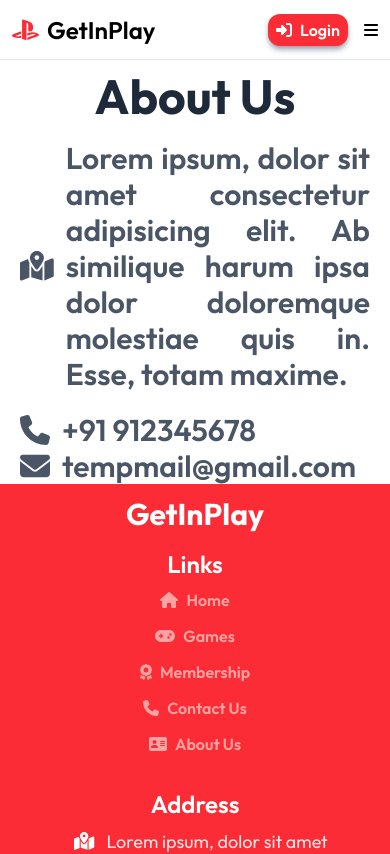
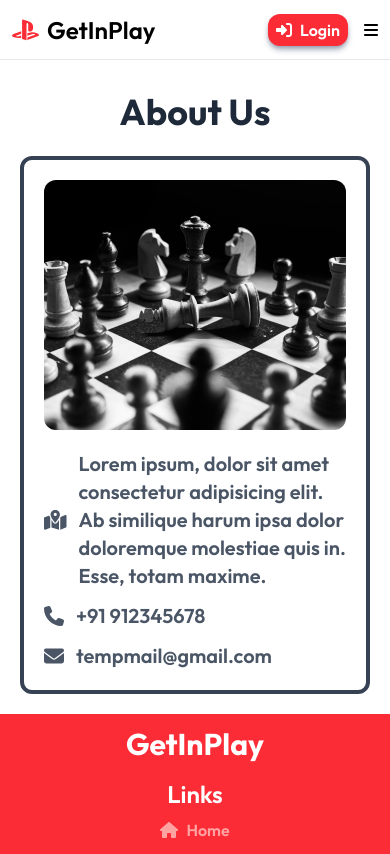
Before and after one commit to getinplay/getinplay_react, a React (Vite) app: page /about-us in a window 390 px wide. Shown: the top 854 px of the page. Built offline with nearby package versions, Linux system fonts and the light colour scheme; no server answers.

Commit message:
Change About Us and Contact Us Page for Responsiveness

```diff
--- a/src/components/Pages/AboutUs/AboutUsPage.jsx
+++ b/src/components/Pages/AboutUs/AboutUsPage.jsx
@@ -11,20 +11,31 @@
 
 function AboutUsPage() {
   return (
-    <div className='flex flex-col justify-between font-semibold'>
-      <h1 className='text-5xl p-3 pb-5 font-bold text-gray-800'>About Us</h1>
-      <div className='text-gray-600 text-3xl sm:px-10 max-w-[1000px] px-5 grow flex flex-col gap-5 justify-center items-start'>
+    <div className='flex flex-col gap-3 justify-between p-5 font-semibold'>
+      <h1 className='sm:text-5xl text-4xl p-3 font-bold text-gray-800'>
+        About Us
+      </h1>
+      <div className='border-4 border-gray-700 rounded-xl text-gray-600 text-xl p-5 max-w-[1000px] grow flex sm:flex-row flex-col gap-5 justify-center items-center'>
+        <div className="flex-1/2 w-full">
+          <img
+            src='assets/images/chess.jpeg'
+            alt='about-us'
+            className='h-[250px] w-full object-cover rounded-xl'
+          />
+        </div>
+        <div className="flex-1/2 flex flex-col gap-3">
           <Link
             to='https://maps.app.goo.gl/GxYPGCMzoLDwKCb39'
             target='__blank'
-          className='hover:underline underline-offset-3 decoration-3 flex gap-3 items-center text-justify'>
+            className='hover:underline underline-offset-3 decoration-2 flex gap-3 items-center text-start'>
             <span>
               <FontAwesomeIcon icon={faMapLocationDot} />
             </span>
-          Lorem ipsum, dolor sit amet consectetur adipisicing elit. Ab similique
-          harum ipsa dolor doloremque molestiae quis in. Esse, totam maxime.
+            Lorem ipsum, dolor sit amet consectetur adipisicing elit. Ab
+            similique harum ipsa dolor doloremque molestiae quis in. Esse, totam
+            maxime.
           </Link>
-        <div className='flex flex-wrap justify-between w-full'>
+          <div className='flex flex-wrap gap-3 justify-between w-full'>
             <p className='flex gap-3 items-center'>
               <span>
                 <FontAwesomeIcon icon={faPhone} />
@@ -33,7 +44,7 @@
             </p>
             <Link
               to='/contact-us'
-            className='flex gap-3 items-center hover:underline decoration-3 underline-offset-3'>
+              className='flex gap-3 items-center hover:underline decoration-2 underline-offset-3'>
               <span>
                 <FontAwesomeIcon icon={faEnvelope} />
               </span>
@@ -42,6 +53,7 @@
           </div>
         </div>
       </div>
+    </div>
   );
 }
 
--- a/src/components/Pages/ContactUs/ContactUsPage.jsx
+++ b/src/components/Pages/ContactUs/ContactUsPage.jsx
@@ -2,11 +2,11 @@
 
 function ContactUsPage() {
   return (
-    <div className='flex flex-col justify-between items-center w-full font-semibold'>
-      <h1 className='text-5xl p-3 font-bold text-gray-800'>Contact Us</h1>
-      <div className='flex grow lg:w-[1000px] p-3 mb-3'>
+    <div className='flex flex-col justify-between items-center gap-3 p-5 w-full font-semibold'>
+      <h1 className='sm:text-5xl text-4xl p-3 font-bold text-gray-800'>Contact Us</h1>
+      <div className='flex grow lg:w-[1000px]'>
         <form
-          className='flex flex-col grow h-max gap-3 border-4 border-gray-700 rounded-xl p-5 justify-center overflow-auto text-3xl'
+          className='flex flex-col grow h-max gap-3 border-4 border-gray-700 rounded-xl p-5 justify-center overflow-auto text-xl'
           onSubmit={(e) => e.preventDefault()}>
           <div className='flex max-sm:flex-col gap-3 w-full justify-between sm:items-center'>
             <p className='text-gray-700 min-w-30 text-start'>Email:</p>
```
Lines whose indentation alone changed are shown as unchanged.
